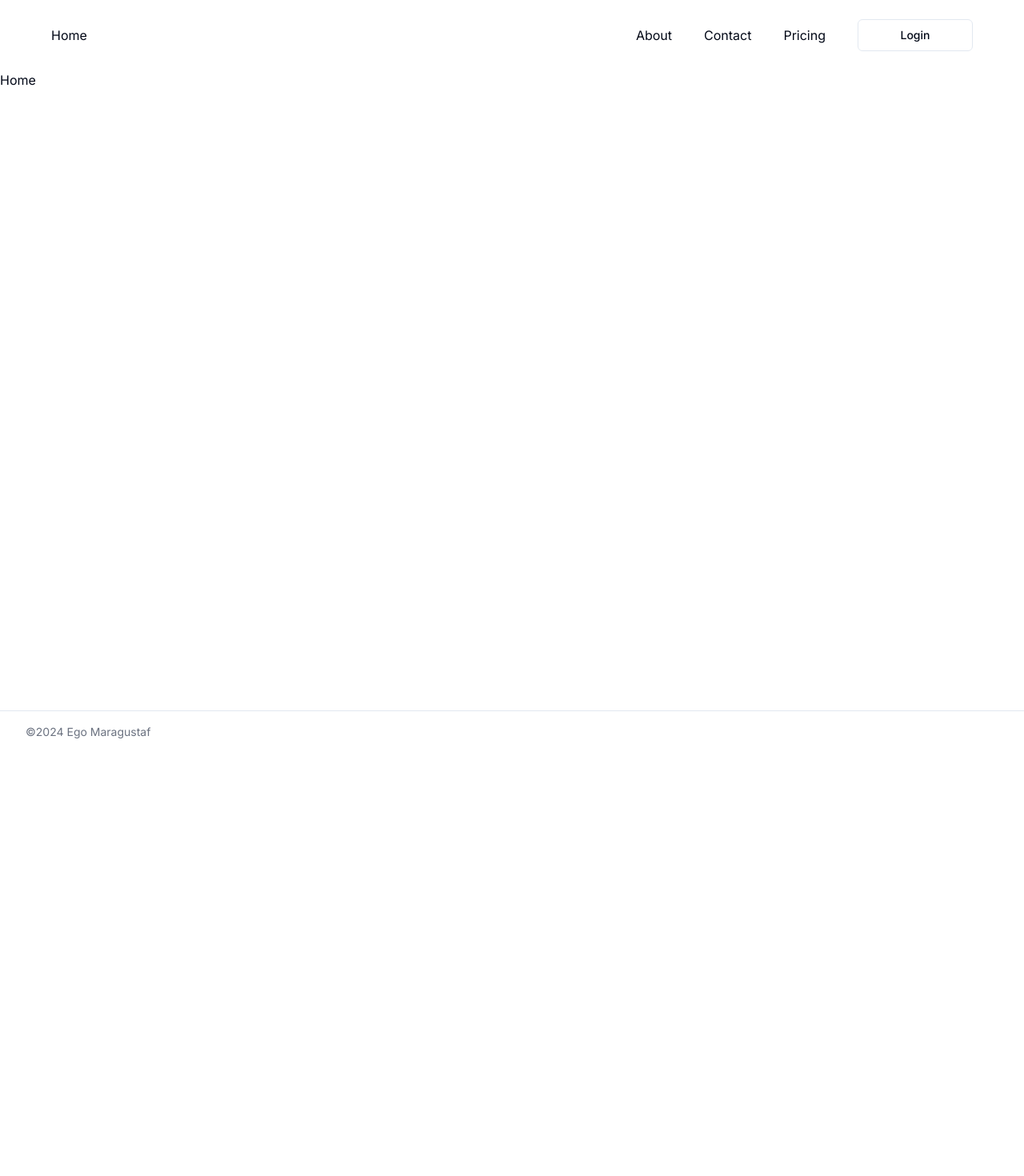
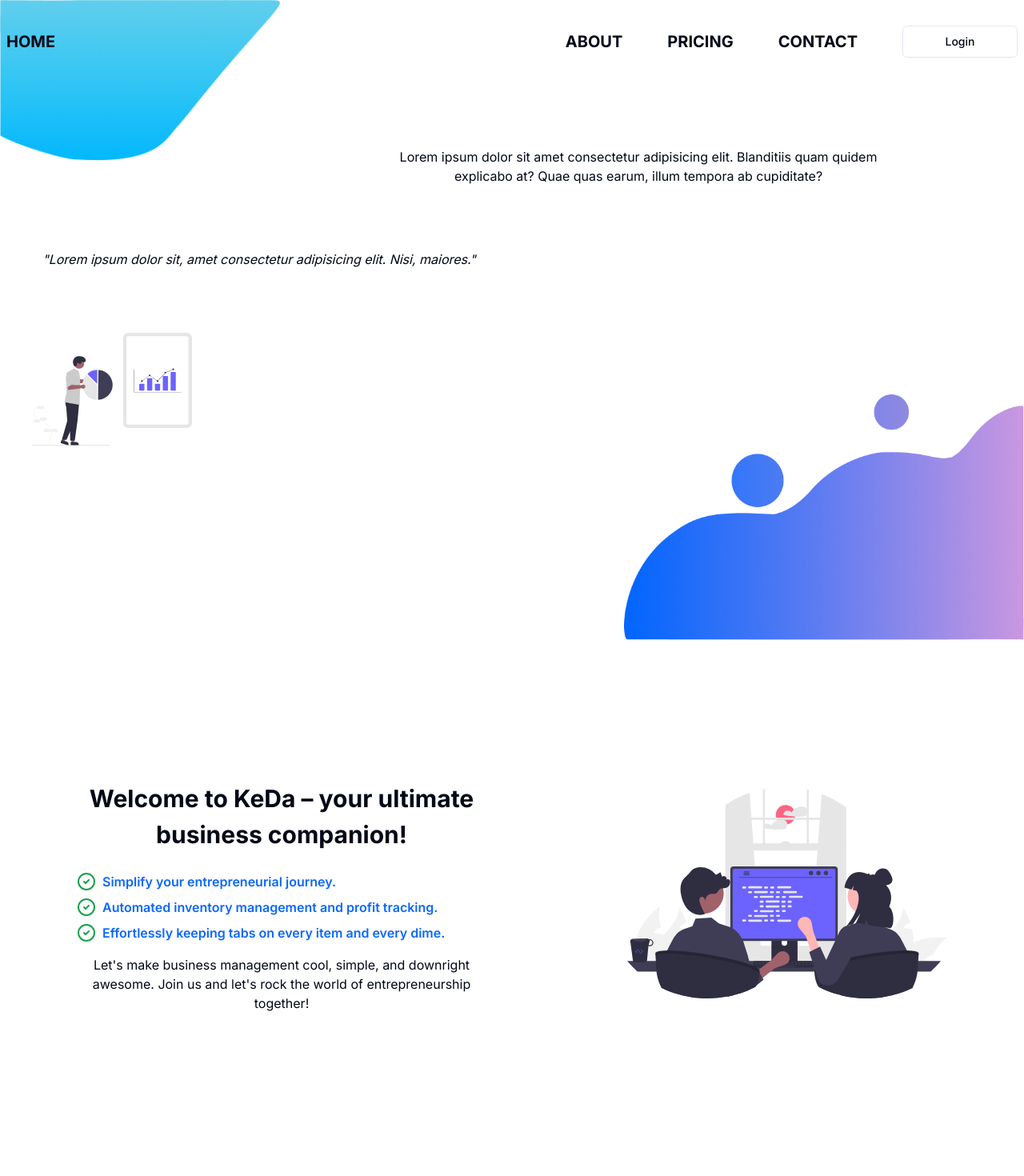
Before and after one commit to egomaragustaf/test2-aoa, a Next.js app: page / in a window 1280 px wide. Shown: the top 1470 px of the page at 80% size. Before the commit the page ends 941 px from the top, so only its background shows below. Built offline with nearby package versions, Linux system fonts and the light colour scheme.

Commit message:
feat: add about landing page

```diff
--- /dev/null
+++ b/src/app/(main)/_components/about-landing.tsx
@@ -0,0 +1,42 @@
+"use client";
+
+import Image from "next/image";
+import { CircleCheck } from "lucide-react";
+
+export function About() {
+  return (
+    <div className="w-full min-h-screen mt-40 h-96 flex flex-row lg:flex-col items-center justify-center space-y-20">
+      <div className="max-w-7xl flex flex-col lg:flex-row items-center gap-4 lg:space-x-40">
+        <blockquote className="max-w-lg space-y-4">
+          <b className="p-2 leading-normal flex text-center text-3xl">
+            Welcome to KeDa – your ultimate business companion!
+          </b>
+          <ul className="text-[#0C68FA] text-base space-y-2 font-semibold">
+            <li className="flex gap-2">
+              <CircleCheck className="h-6 w-6 text-green-600" />
+              Simplify your entrepreneurial journey.
+            </li>
+            <li className="flex gap-2">
+              <CircleCheck className="h-6 w-6 text-green-600" /> Automated
+              inventory management and profit tracking.
+            </li>
+            <li className="flex gap-2">
+              <CircleCheck className="h-6 w-6 text-green-600" /> Effortlessly
+              keeping tabs on every item and every dime.
+            </li>
+          </ul>
+          <p className="text-base text-center">
+            Let's make business management cool, simple, and downright awesome.
+            Join us and let's rock the world of entrepreneurship together!
+          </p>
+        </blockquote>
+        <Image
+          src={"/landing-page/welcome.svg"}
+          alt="chart"
+          width={400}
+          height={400}
+        />
+      </div>
+    </div>
+  );
+}
--- /dev/null
+++ b/src/app/(main)/_components/hero-background.tsx
@@ -0,0 +1,58 @@
+"use client";
+
+import Image from "next/image";
+
+export function HeroBackground() {
+  return (
+    <>
+      <HeroBackgroundLarge />
+      <HeroBackgroundSmall />
+    </>
+  );
+}
+
+function HeroBackgroundLarge() {
+  return (
+    <>
+      <div className="absolute -z-10 top-0 left-0 w-full hidden lg:block">
+        <Image
+          src={"/landing-page/blob-top.png"}
+          alt="blob-top"
+          width={350}
+          height={350}
+        />
+      </div>
+      <div className="absolute -z-10 bottom-0 right-0 hidden lg:block">
+        <Image
+          src={"/landing-page/blob-bottom.png"}
+          alt="blob-top"
+          width={500}
+          height={500}
+        />
+      </div>
+    </>
+  );
+}
+
+function HeroBackgroundSmall() {
+  return (
+    <>
+      <div className="absolute -z-10 top-0 left-0 w-full lg:hidden block">
+        <Image
+          src={"/landing-page/blob-top.png"}
+          alt="blob-top"
+          width={200}
+          height={200}
+        />
+      </div>
+      <div className="absolute -z-10 bottom-0 right-0 lg:hidden block">
+        <Image
+          src={"/landing-page/blob-bottom.png"}
+          alt="blob-top"
+          width={250}
+          height={250}
+        />
+      </div>
+    </>
+  );
+}
--- a/src/app/(main)/layout.tsx
+++ b/src/app/(main)/layout.tsx
@@ -1,18 +1,21 @@
+import { cn } from "@/lib/utils";
 import { Footer } from "@/components/layout/footer";
 import { Header } from "@/components/layout/header";
 
+import { HeroBackground } from "./_components/hero-background";
+import { About } from "./_components/about-landing";
+
 export default function MainLayout({
+  className,
   children,
-}: {
-  children: React.ReactNode;
-}) {
+}: React.HTMLAttributes<HTMLElement>) {
   return (
-    <>
+    <div className="max-w-screen-xl mx-auto flex min-h-screen flex-col px-2">
+      <HeroBackground />
       <Header />
-      <main className="flex min-h-screen flex-col font-default">
-        {children}
-      </main>
+      <main className={cn("flex-1", className)}>{children}</main>
+      <About />
       <Footer />
-    </>
+    </div>
   );
 }
--- a/src/app/(main)/page.tsx
+++ b/src/app/(main)/page.tsx
@@ -1,5 +1,30 @@
-import { Header } from "@/components/layout/header";
+import { HeroBackground } from "./_components/hero-background";
+import Image from "next/image";
 
 export default function HomePage() {
-  return <div>Home</div>;
+  return (
+    <>
+      <div className="flex flex-col text-center lg:grid lg:grid-cols-8  mt-20">
+        <div className="lg:col-span-3" />
+        <p className="lg:col-span-4">
+          Lorem ipsum dolor sit amet consectetur adipisicing elit. Blanditiis
+          quam quidem explicabo at? Quae quas earum, illum tempora ab
+          cupiditate?
+        </p>
+      </div>
+      <div className="flex flex-col text-center lg:grid lg:grid-cols-8  mt-10 lg:mt-20">
+        <p className="lg:col-span-4 italic">
+          "Lorem ipsum dolor sit, amet consectetur adipisicing elit. Nisi,
+          maiores."
+        </p>
+      </div>
+      <Image
+        src={"/landing-page/chart.svg"}
+        alt="chart"
+        width={200}
+        height={200}
+        className="mt-10 lg:mt-20 ml-8"
+      />
+    </>
+  );
 }
--- a/src/components/layout/footer.tsx
+++ b/src/components/layout/footer.tsx
@@ -1,13 +1,25 @@
 "use client";
+
+import { cn } from "@/lib/utils";
+import Link from "next/link";
 
 export function Footer() {
   return (
-    <footer className="border-t bg-background/50 backdrop-blur-lg border-border font-display">
-      <div className="py-4 container flex flex-col items-center gap-4 md:flex-row justify-between">
-        <span className="text-sm leading-5 text-gray-500">
-          &copy;{new Date().getFullYear()} Ego Maragustaf
-        </span>
-      </div>
+    <footer
+      className={cn(
+        "flex flex-col flex-wrap items-center justify-between gap-2 rounded-md bg-muted/30 p-4 sm:flex-row"
+      )}>
+      <p className="text-center text-sm sm:text-left">
+        <span>&copy; {new Date().getFullYear()} </span>
+        <Link href="https://github.com/egomaragustaf">Ego Maragustaf</Link>
+      </p>
+      <span>
+        <Link
+          href="https://github.com/egomaragustaf/test2-aoa"
+          className="text-sm">
+          Gtihub
+        </Link>
+      </span>
     </footer>
   );
 }
--- a/src/components/layout/header.tsx
+++ b/src/components/layout/header.tsx
@@ -4,13 +4,12 @@
 
 export function Header() {
   return (
-    <header className="sticky top-0 z-30 w-full">
-      <nav className="max-w-screen-xl px-6 sm:px-8 lg:px-16 mx-auto flex items-center justify-between py-3 sm:py-6">
-        <span className="flex items-center">Home</span>
-        <ul className="flex items-center gap-10">
-          <li>About</li>
-          <li>Contact</li>
-          <li>Pricing</li>
+    <nav className="sticky top-0 z-40 items-center justify-between gap-2 py-8 transition-colors lg:flex">
+      <span className="flex items-center text-xl font-bold">HOME</span>
+      <ul className="hidden lg:flex items-center gap-14">
+        <li className="text-xl font-bold">ABOUT</li>
+        <li className="text-xl font-bold">PRICING</li>
+        <li className="text-xl font-bold">CONTACT</li>
         <li>
           <Button variant="outline" className="w-36">
             Login
@@ -18,6 +17,5 @@
         </li>
       </ul>
     </nav>
-    </header>
   );
 }
--- a/src/components/layout/layout.tsx
+++ /dev/null
@@ -1,5 +0,0 @@
-"use client";
-
-export function Layout() {
-  return <div></div>;
-}
```
Also changed, not shown: public/landing-page/chart.svg (added), public/landing-page/welcome.svg (added). Lines whose indentation alone changed are shown as unchanged.
